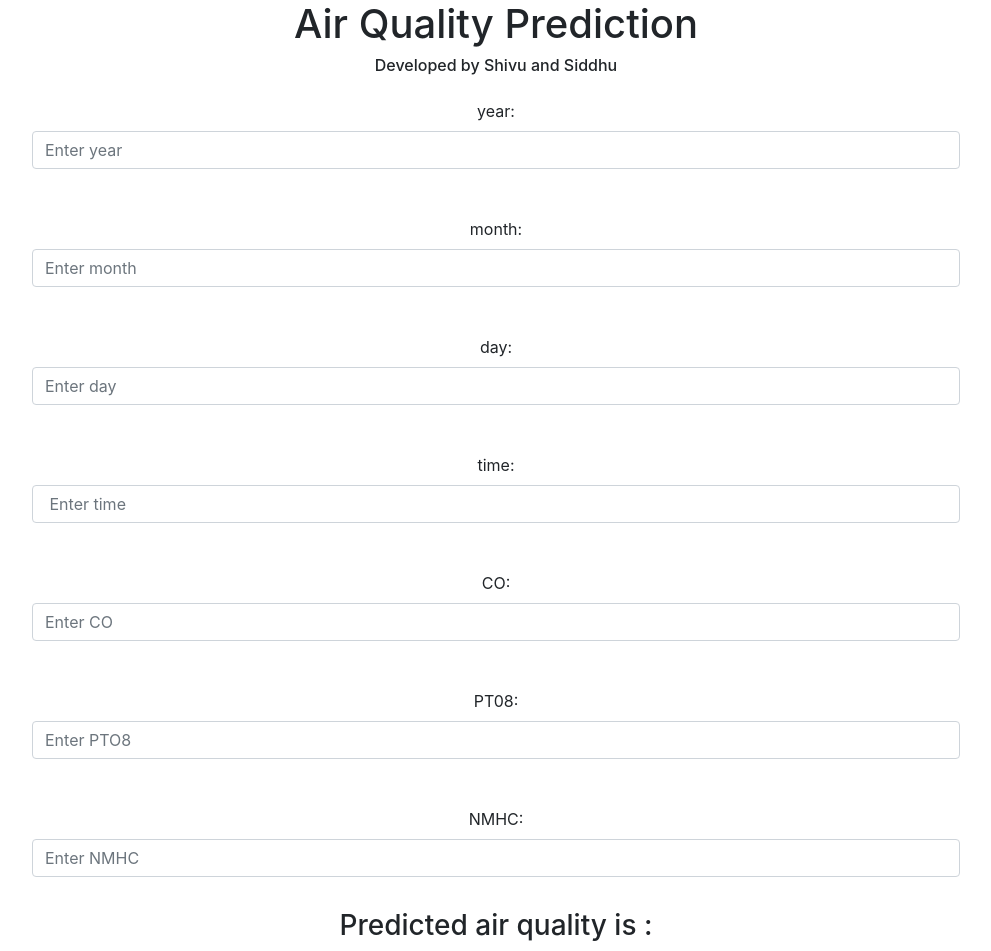
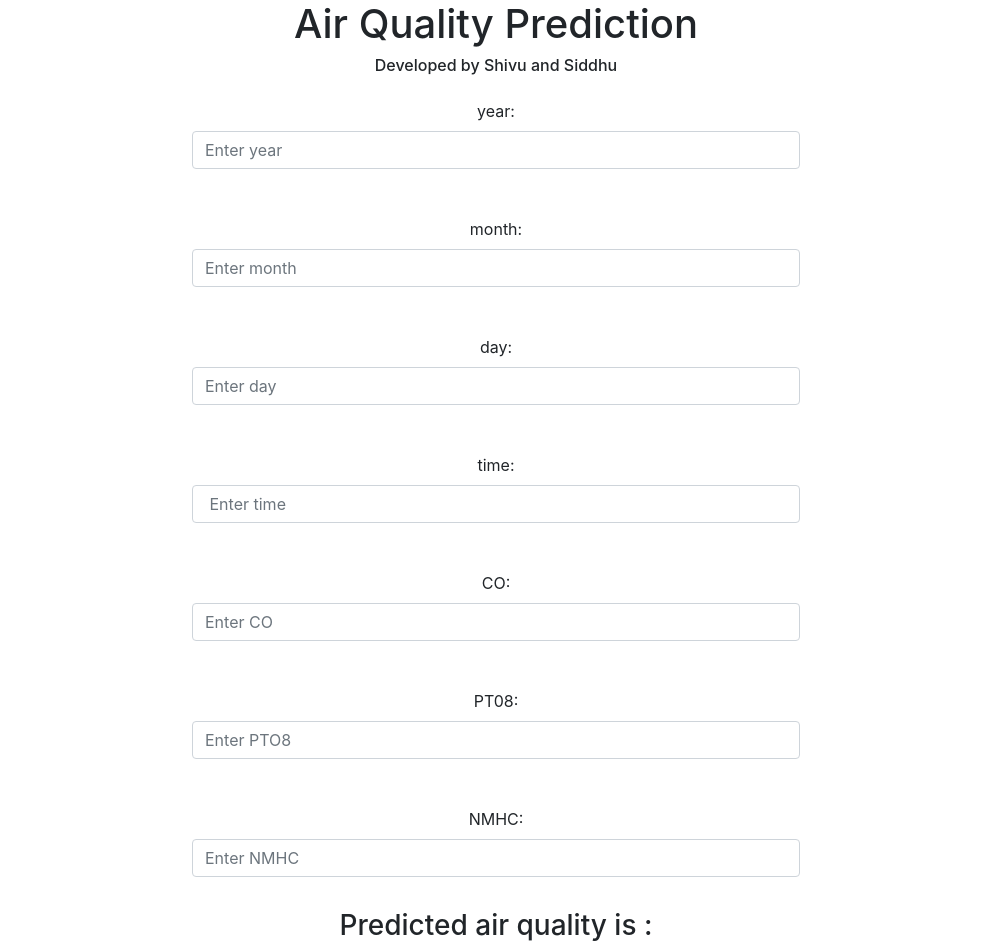
Before and after one commit to siddhu-1002/AirQualityPrediction, a Flask app: page / in a window 1280 px wide. Shown: the top 951 px of the page, without its empty margins (144-1135 px from the left). Run offline with Flask 2, Linux system fonts and the light colour scheme; parts of the project's set-up code (start-up, migrations or seed data) failed here and were passed over.

Commit message:
Update index.html

```diff
--- a/AirQuality/templates/index.html
+++ b/AirQuality/templates/index.html
@@ -13,32 +13,32 @@
 <h1>Air Quality Prediction</h1>
 <h6>Developed by Shivu and Siddhu</h6>
 <form method="POST">
-    <div class="form-group w-75 p-3">
+    <div class="form-group w-50 p-3">
         <label for="text">year:</label>
         <input type="text" class="form-control" name="year" placeholder="Enter year" id="email">
     </div>
-    <div class="form-group w-75 p-3">
+    <div class="form-group w-50 p-3">
         <label for="text">month:</label>
         <input type="text" class="form-control" name="month" placeholder="Enter month" id="month">
     </div>
-    <div class="form-group w-75 p-3">
+    <div class="form-group w-50 p-3">
         <label for="text">day:</label>
         <input type="text" class="form-control" name="day" placeholder="Enter day" id="month">
     </div>
-    <div class="form-group w-75 p-3">
+    <div class="form-group w-50 p-3">
         <label for="text">time:</label>
         <input type="text" class="form-control" name="Time" placeholder=" Enter time " id="month">
     </div>
-    <div class="form-group w-75 p-3">
+    <div class="form-group w-50 p-3">
         <label for="text">CO:</label>
         <input type="text" class="form-control" name="CO" placeholder="Enter CO " id="month">
     </div>
-    <div class="form-group w-75 p-3">
+    <div class="form-group w-50 p-3">
         <label for="text ">PT08:</label>
         <input type="text" class="form-control " name="PT08" placeholder="Enter PTO8" id="month">
     </div>
 
-    <div class="form-group w-75 p-3">
+    <div class="form-group w-50 p-3">
         <label for="text">NMHC:</label>
         <input type="text" class="form-control" name="NMHC" placeholder="Enter NMHC" id="month">
     </div>
```
